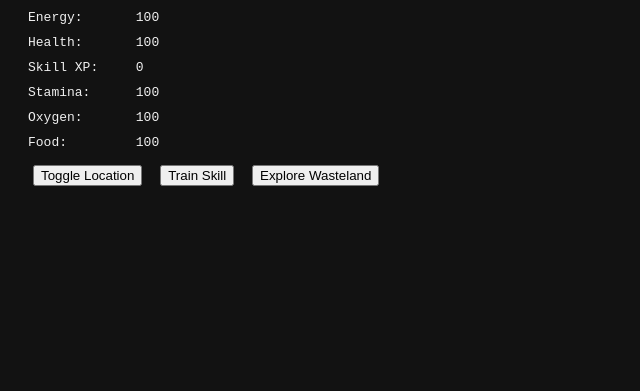
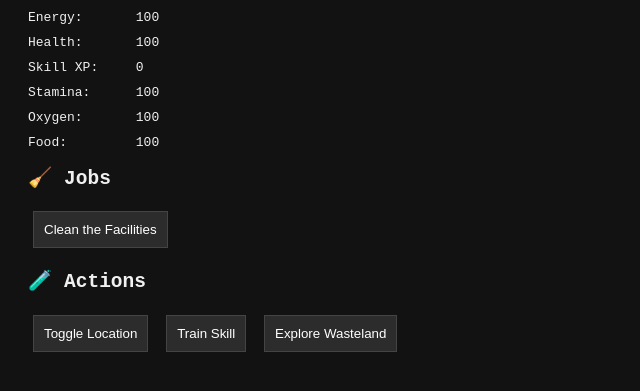
Before and after one commit to dizzydoki/outbreak, a plain HTML site: page index.html in a window 1280 px wide. Shown: the part 113-504 px from the top of the page, without its empty margins (0-640 px from the left). Drawn offline with Linux system fonts and the light colour scheme.

Commit message:
Update index.html

```diff
--- a/index.html
+++ b/index.html
@@ -19,6 +19,14 @@
     }
     button {
       margin: 5px;
+      padding: 10px;
+      background-color: #2c2c2c;
+      color: white;
+      border: 1px solid #444;
+      cursor: pointer;
+    }
+    button:hover {
+      background-color: #333;
     }
   </style>
 </head>
@@ -35,6 +43,10 @@
     <div class="stat-bar"><span class="stat-label">Food:</span> <span id="food">100</span></div>
   </div>
 
+  <h2>🧹 Jobs</h2>
+  <button onclick="cleanFacilities()">Clean the Facilities</button>
+
+  <h2>🧪 Actions</h2>
   <button onclick="toggleLocation()">Toggle Location</button>
   <button onclick="train()">Train Skill</button>
   <button onclick="explore()">Explore Wasteland</button>
@@ -48,11 +60,12 @@
       oxygen: 100,
       food: 100
     };
+
     let location = "Bunker";
 
     function updateStats() {
       for (const key in stats) {
-        document.getElementById(key).innerText = stats[key];
+        document.getElementById(key).innerText = Math.round(stats[key] * 100) / 100;
       }
       document.getElementById("location").innerText = location;
     }
@@ -90,6 +103,18 @@
       updateStats();
     }
 
+    function cleanFacilities() {
+      if (stats.energy >= 3.5 && stats.food >= 0.45 && stats.stamina >= 3.5) {
+        stats.energy -= 3.5;
+        stats.food -= 0.45;
+        stats.stamina -= 3.5;
+        stats.xp += 4;
+      } else {
+        alert("Not enough resources to clean!");
+      }
+      updateStats();
+    }
+
     updateStats();
   </script>
 </body>
```
